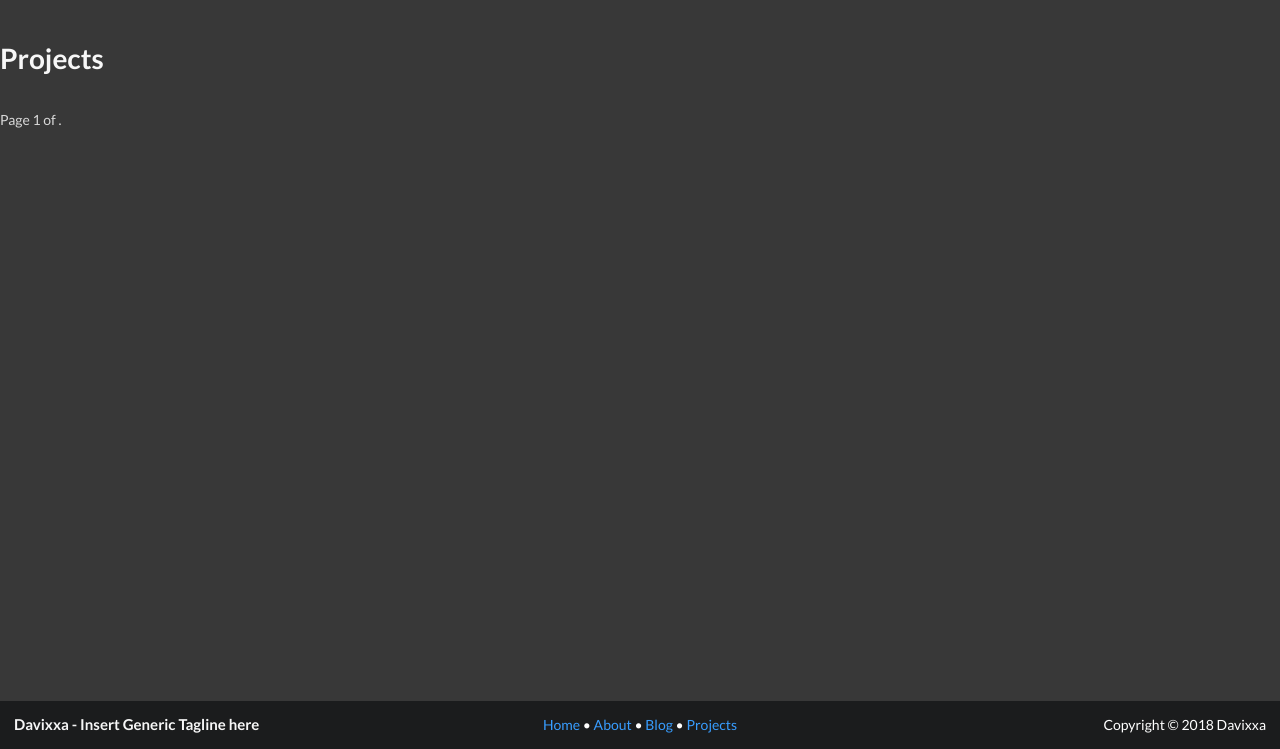
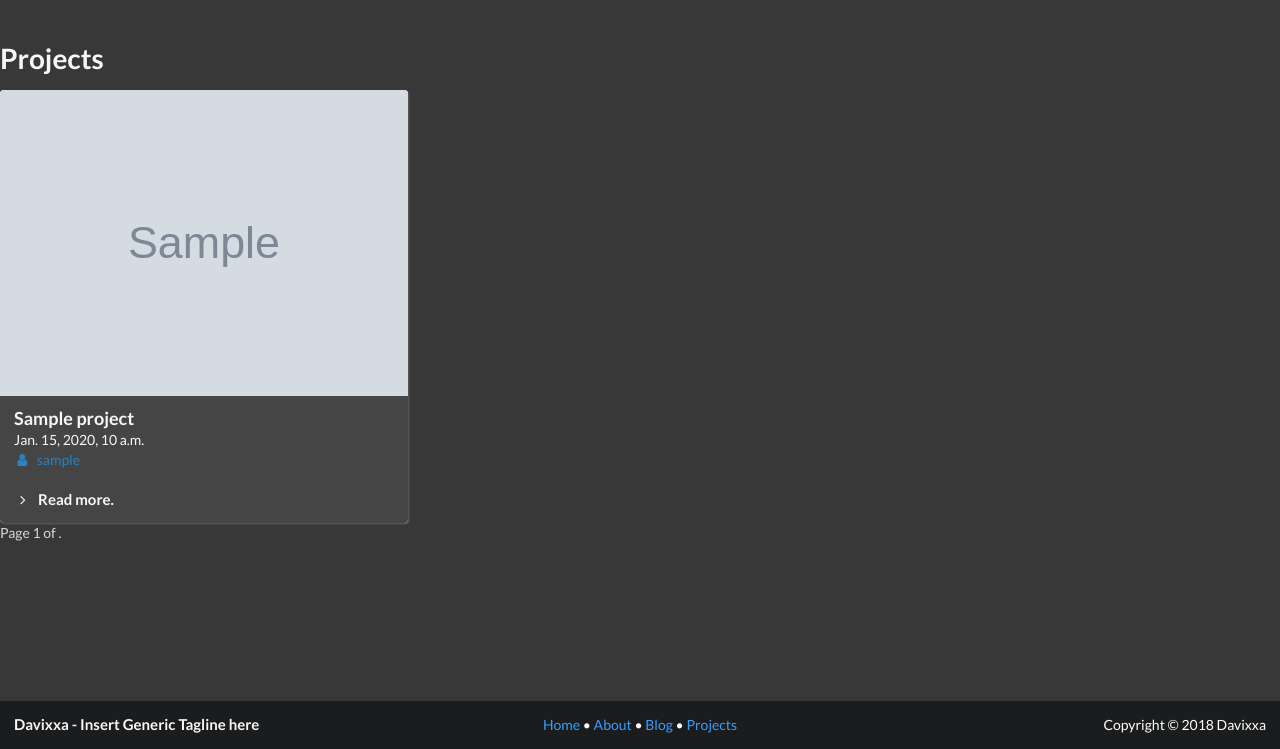
Before and after one commit to Davixxa/WebsiteProj, a Django app: page /projects/ in a window 1280 px wide. Shown: the part 51-800 px from the top of the page. Run offline with Django 3.2, Linux system fonts and the light colour scheme; tables that the repository leaves empty hold one stand-in row (values such as "Sample post"); grey boxes marked "Sample" are stand-in pictures; some libraries are stand-ins or nearby versions.

Commit message:
Done work on templating. Applied a black box for handling time.

```diff
--- a/requirements.txt
+++ b/requirements.txt
@@ -4,13 +4,16 @@
 colorama==0.3.9
 Django==1.9.1
 django-markdownx==2.0.22
+gunicorn==19.6.0
 idna==2.6
 isort==4.2.15
 lazy-object-proxy==1.3.1
 Markdown==2.6.11
 mccabe==0.6.1
+mysqlclient==1.3.12
 Pillow==5.0.0
 pylint==1.8.2
+python-dateutil==2.6.1
 requests==2.18.4
 six==1.11.0
 urllib3==1.22
--- a/src/static/css/main.css
+++ b/src/static/css/main.css
@@ -102,3 +102,10 @@
     background-color: #383838 !important;
     color: #D9D9D9 !important;
   }
+
+
+  div.davcard {
+
+    min-width: 20em !important;
+
+  }
--- a/src/templates/gitlab_detail.html
+++ b/src/templates/gitlab_detail.html
@@ -10,5 +10,10 @@
 
 {%for commit in commits%}
     <p>{{commit}}</p>
+
+    <h2>{{commit.title}}</h2>
+    <h3>by {{ commit.committer_name }} on {{ commit.committed_date }} </h3>
+    <p>{{commit.message}}</p>
+
 {% endfor %}
 {% endblock %}
--- a/src/templates/index.html
+++ b/src/templates/index.html
@@ -42,7 +42,7 @@
 
                         {% for post in query_set %}
 
-                        <div class="ui link fluid card" style="min-width: 20em;">
+                        <div class="ui link fluid card davcard">
 
                             <div class="image">
                                 <img onclick="window.location='{{ post.get_absolute_url }}'" src="{{ post.image }}" alt="">
--- a/src/templates/project_list.html
+++ b/src/templates/project_list.html
@@ -5,13 +5,32 @@
 {% block content %}
 <h1>Projects</h1>
 
-
+<div class="ui three cards">
     {% for project in projects %}
 
-        {{ project.name }} <br>
+                    <div class="ui link fluid card davcard">
+                        <div class="image">
+                            <img onclick="window.location='{{ project.get_absolute_url }}'" src="{{ project.image }}" alt="">
+                        </div>
+                        <div class="content">
+                            <span class="header"><h3>{{ project.title }}</h3></span>
+                            <div class="meta">
+                                <span class="date">{{ project.timestamp }} </span>
+                            </div>
+                            <div class="extra content">
+                                    <a class="author">
+                                    <i class="user icon"></i>
+                                    {{ project.user.get_username }}
+                                    </a>
+                                </div>
+                            <br>
+                            <div class="description"><a href="{{ project.get_absolute_url }}"><h4><i class="angle right icon"></i> Read more. </h4></a></div>
+                        </div>
+                    </div>
 
 
     {% endfor %}
+</div>
 
     <div class="pagination">
 
--- a/src/templates/search.html
+++ b/src/templates/search.html
@@ -31,7 +31,7 @@
         <div class="row">
             <div class="ui three cards">
                 {% for post in queryset %}
-                    <div class="ui link fluid card" style="min-width: 20em;">
+                    <div class="ui link fluid card davcard">
                         <div class="image">
                             <img onclick="window.location='{{ post.get_absolute_url }}'" src="{{ post.image }}" alt="">
                         </div>
```
Also changed, not shown: src/gitlab_watcher/views.py (+8 -0 lines).
